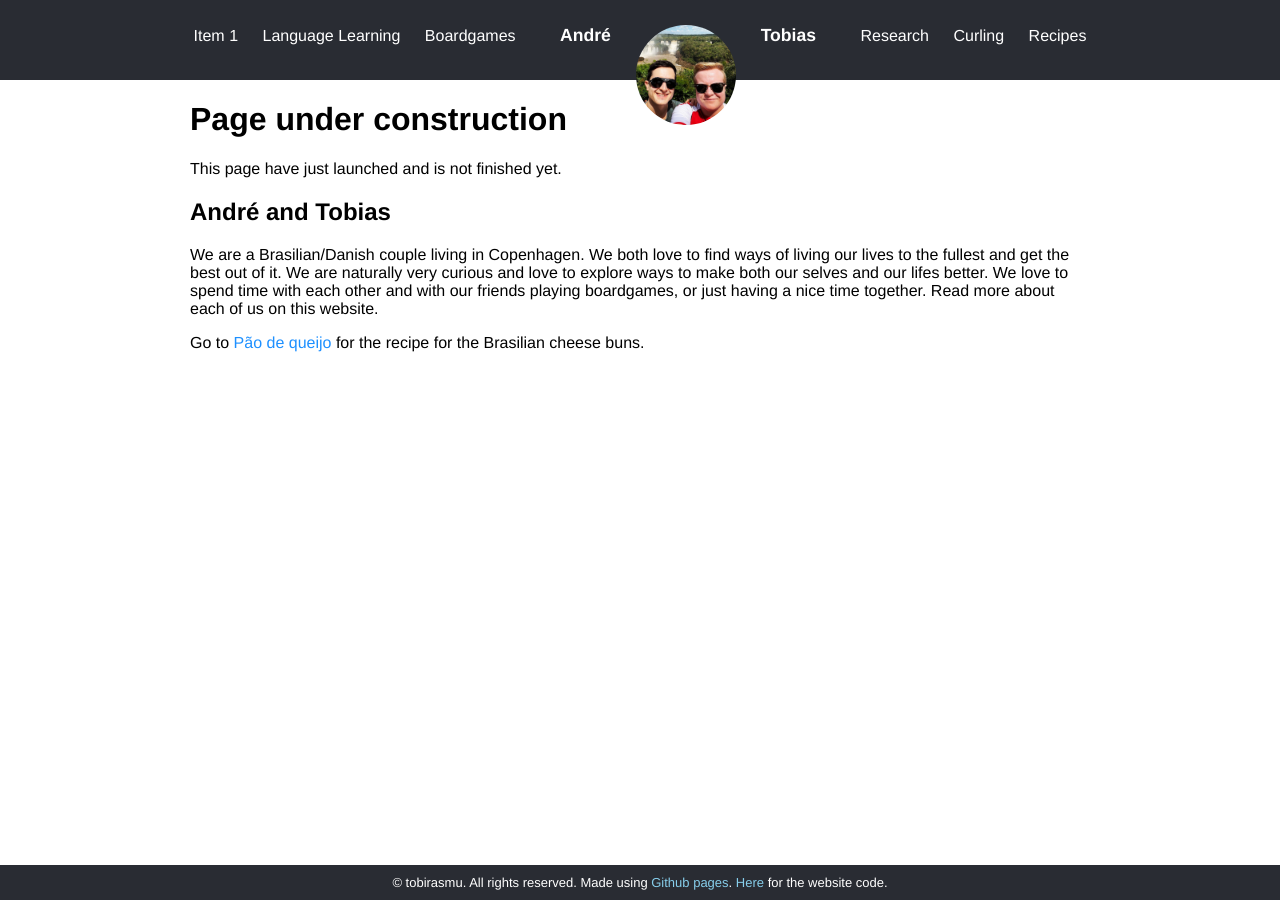
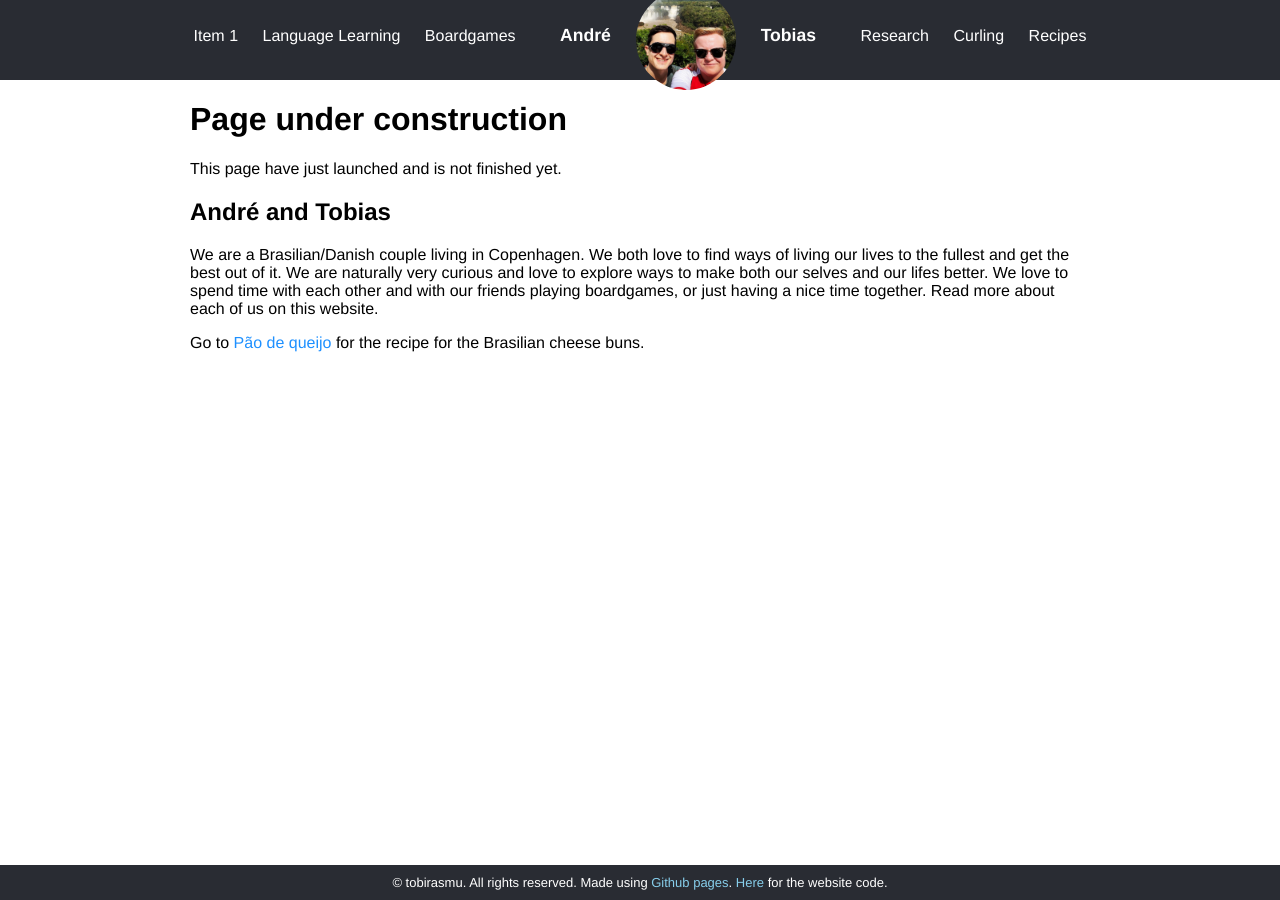
Before and after one commit to tobirasmu/tobirasmu.github.io, a Jekyll site: the page built from index.md, in a window 1280 px wide. Built offline with Jekyll 4.4.1, drawn with Linux system fonts in a browser that asks for light colours.

Commit message:
Update main.css

```diff
--- a/assets/css/main.css
+++ b/assets/css/main.css
@@ -55,7 +55,7 @@ li.TM_img a {
   height: 100px;
   border-radius: 50px;
   overflow: display;
-  position: center;
+  position: relative;
   top: -35px;
 }
 
```
